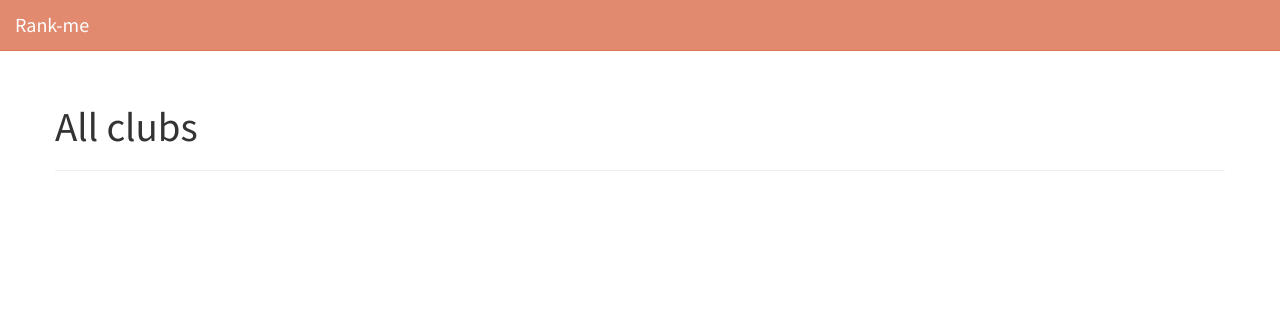
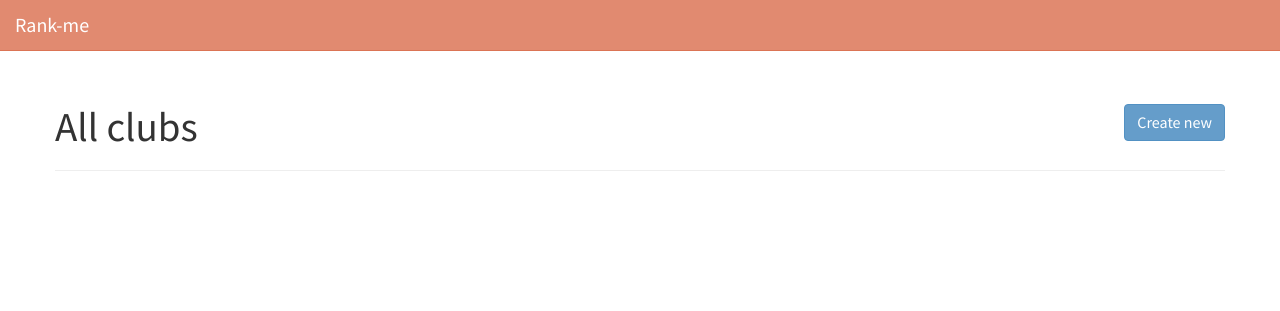
Before and after one commit to team-rawbot/rank-me, a Django app: template game/templates/club/list_all.html in a window 1280 px wide. Shown: the top 311 px of the page. Run offline with Django 3.2, Linux system fonts and the light colour scheme; the template is opened without the code that fills it, so the values that code supplies are empty; parts of the project's set-up code (start-up, migrations or seed data) failed here and were passed over; some libraries are stand-ins or nearby versions.

Commit message:
Add link to create new club

```diff
--- a/game/templates/club/list_all.html
+++ b/game/templates/club/list_all.html
@@ -6,6 +6,7 @@
 
 {% block content %}
     <div class="page-header">
+        <a href="{% url 'club_add' %}" class="btn btn-primary pull-right">Create new</a>
         <h1>{% trans "All clubs" %}</h1>
     </div>
 
```
